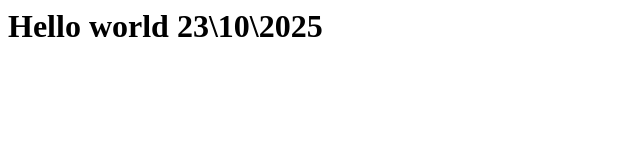
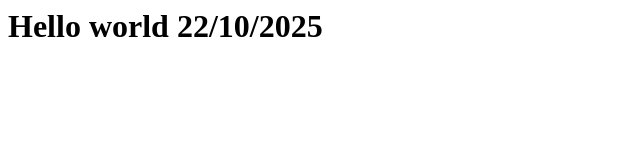
Before and after one commit to Norah2alassaf/HTML-project, a plain HTML site: page todaydate.html in a window 1280 px wide. Shown: the full height of the page, 0-640 px from the left. Drawn offline with Linux system fonts and the light colour scheme.

Commit message:
changing read me file

```diff
--- a/todaydate.html
+++ b/todaydate.html
@@ -1,5 +1,5 @@
 <html>
 <body>
-<h1>Hello world 23\10\2025</h1>
+<h1>Hello world 22/10/2025</h1>
 </body>
 </html>
```
Also changed, not shown: 1 other file.
